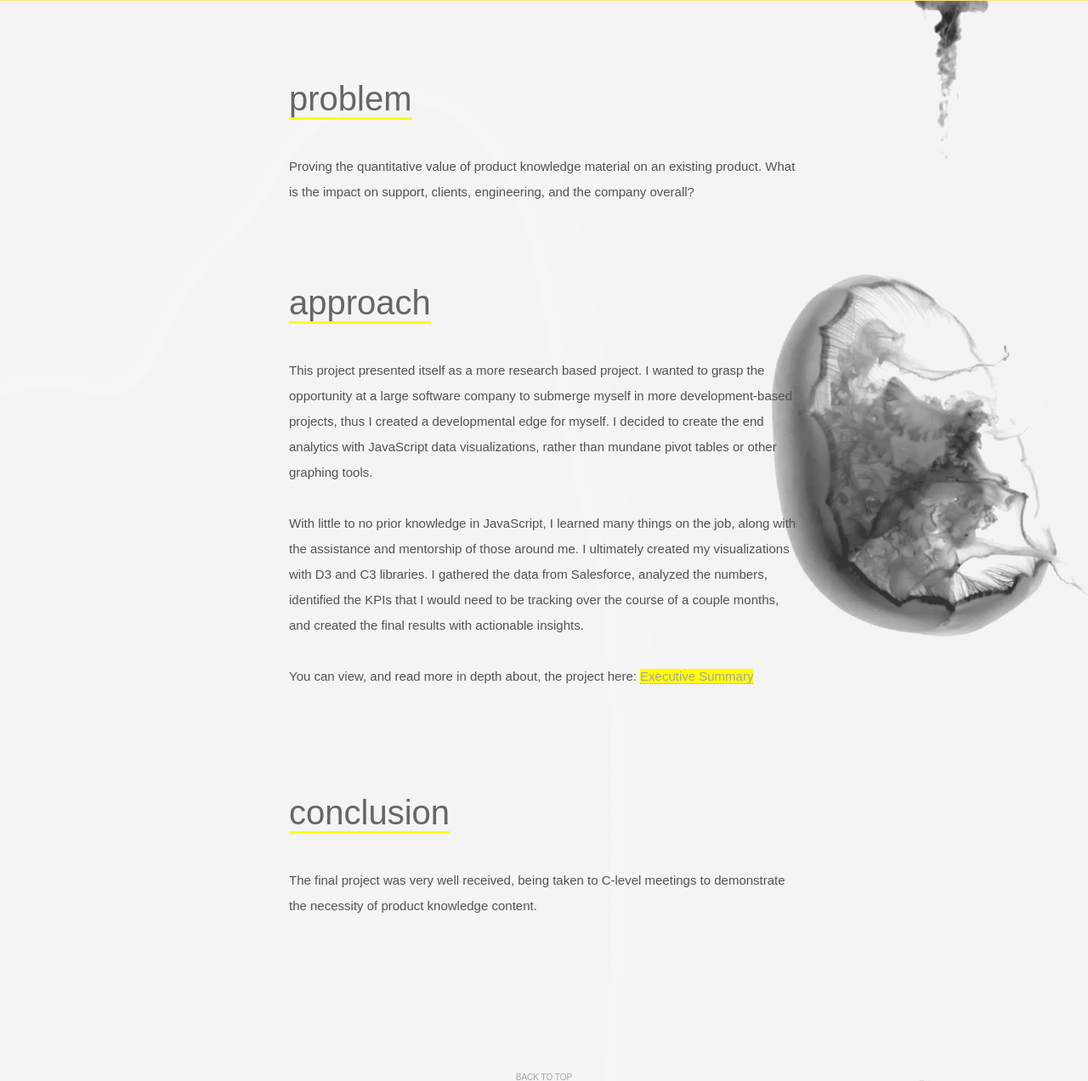
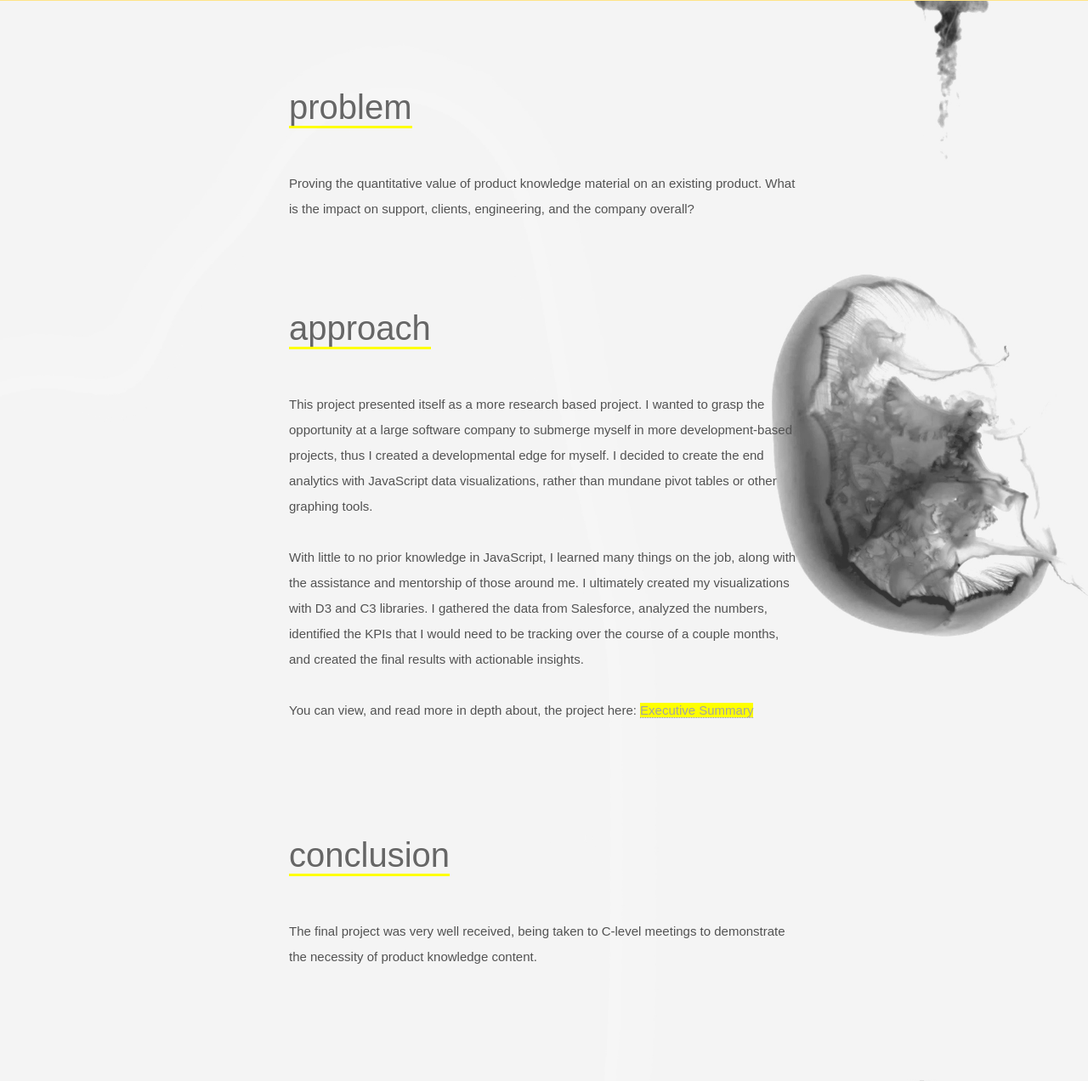
Before and after one commit to krystinadiao/krystinadiao.github.io, a PHP site: page /bv-analytics.html in a window 1280 px wide. Shown: the part 1028-2300 px from the top of the page at 85% size. Run offline with PHP 8.4, Linux system fonts and the light colour scheme; some libraries are stand-ins or nearby versions.

Commit message:
no message

```diff
--- a/style.css
+++ b/style.css
@@ -557,6 +557,7 @@ h3{
 
 h4{
 	font-size:40px;
+	line-height:50px;
 	text-transform:lowercase;
 	text-align:left;
 	font-family:"overpass thin", sans-serif;
```
